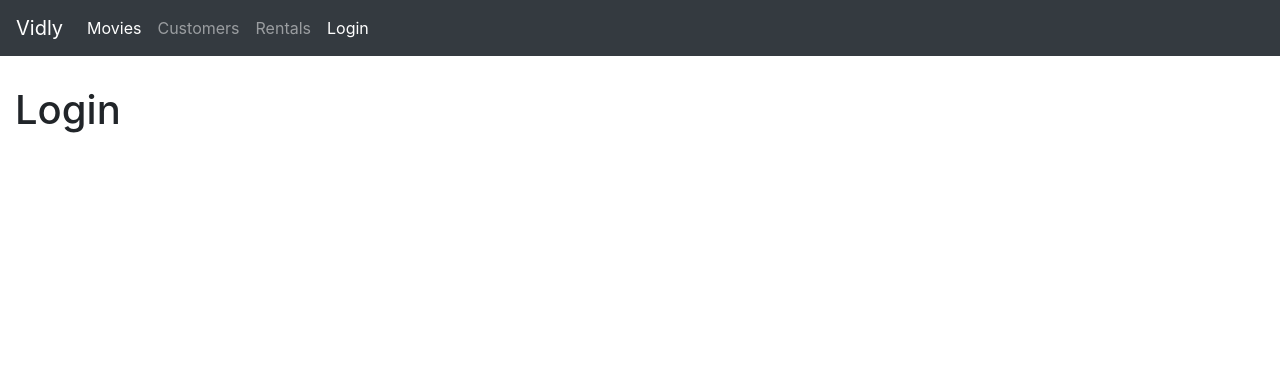
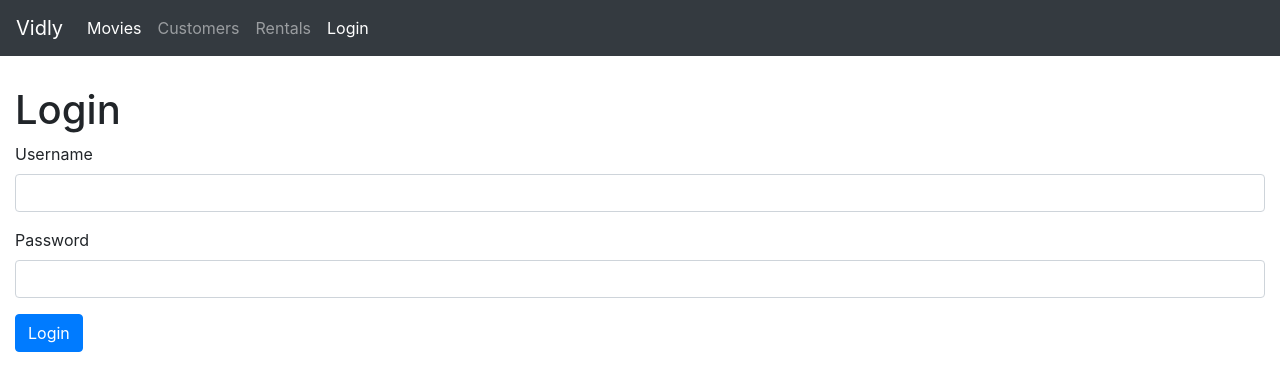
Before and after one commit to tuppers360/vidly, a React (Create React App) app: page /login in a window 1280 px wide. Shown: the top 390 px of the page. Built offline with nearby package versions, Linux system fonts and the light colour scheme.

Commit message:
8 - Add Login Form

```diff
--- /dev/null
+++ b/src/components/common/input.jsx
@@ -0,0 +1,19 @@
+import React from "react";
+
+const Input = ({ name, label, value, onChange }) => {
+  return (
+    <div className="form-group">
+      <label htmlFor={name}>{label}</label>
+      <input
+        value={value}
+        onChange={onChange}
+        name={name}
+        id={name}
+        type="text"
+        className="form-control"
+      />
+    </div>
+  );
+};
+
+export default Input;
--- a/src/components/loginForm.jsx
+++ b/src/components/loginForm.jsx
@@ -1,8 +1,45 @@
 import React, { Component } from "react";
+import Input from "./common/input";
 
 class LoginForm extends Component {
+  state = {
+    account: { username: "", password: "" }
+  };
+
+  handleSubmit = e => {
+    e.preventDefault();
+
+    console.log("Submitted");
+  };
+
+  handleChange = ({ currentTarget: input }) => {
+    const account = { ...this.state.account };
+    account[input.name] = input.value;
+    this.setState({ account });
+  };
+
   render() {
-    return <h1>Login</h1>;
+    const { account } = this.state;
+    return (
+      <div>
+        <h1>Login</h1>
+        <form onSubmit={this.handleSubmit}>
+          <Input
+            name="username"
+            value={account.username}
+            label="Username"
+            onChange={this.handleChange}
+          />
+          <Input
+            name="password"
+            value={account.password}
+            label="Password"
+            onChange={this.handleChange}
+          />
+          <button className="btn btn-primary">Login</button>
+        </form>
+      </div>
+    );
   }
 }
 
```
